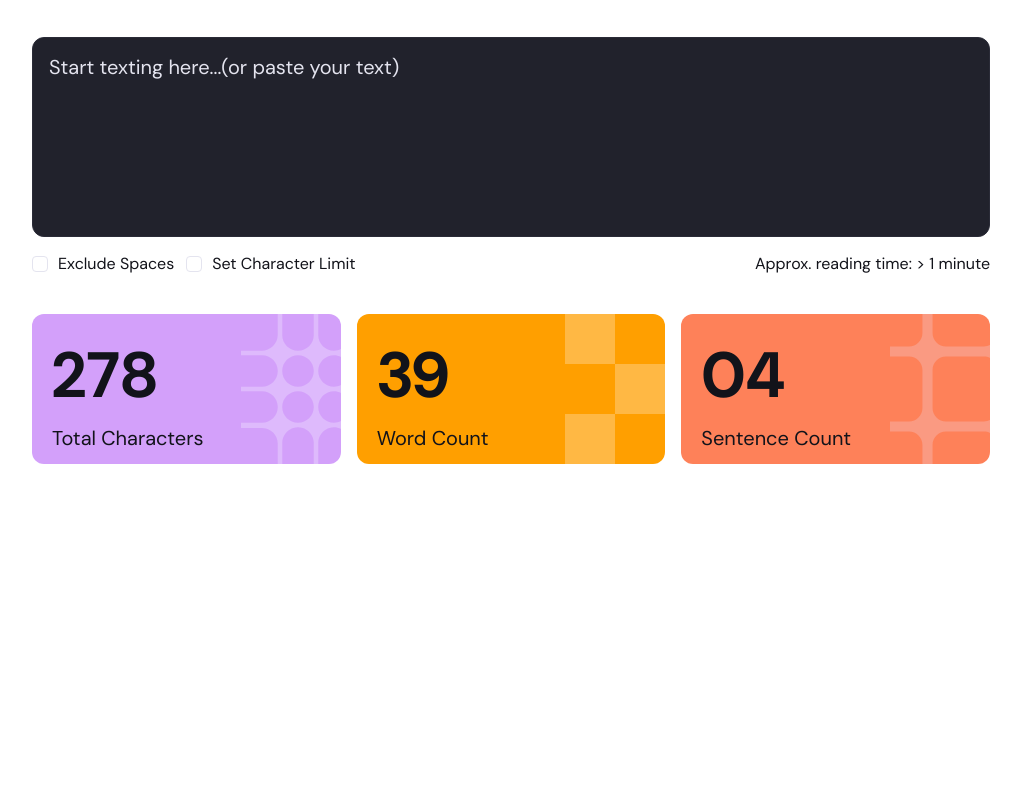
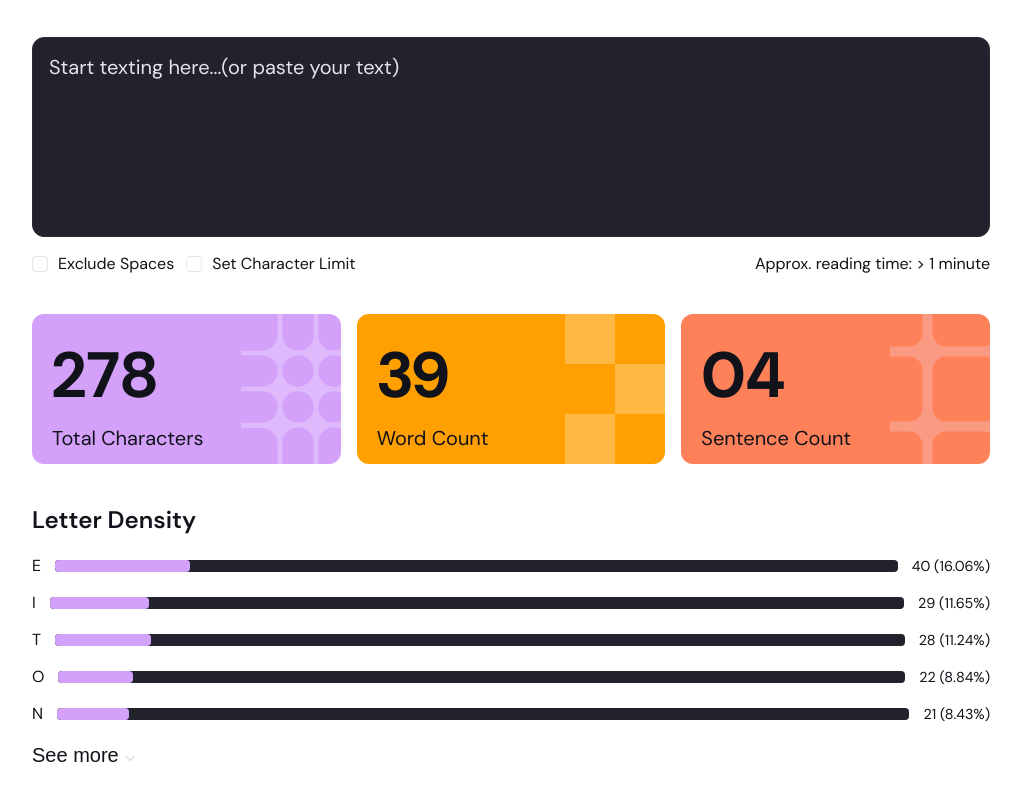
Before and after one commit to victorbruce/character-count, a plain HTML site: page index.html in a window 1280 px wide. Shown: the part 334-1134 px from the top of the page, without its empty margins (129-1150 px from the left). Before the commit the page ends 838 px from the top, so only its background shows below. Drawn offline with nearby package versions, Linux system fonts and the light colour scheme; files that its build step writes are made by us from their sources; files whose address does not match are found by name.

Commit message:
feat(infograph): implement info graphics section

```diff
--- a/index.html
+++ b/index.html
@@ -118,6 +118,66 @@
           />
         </div>
       </section>
+      <!-- info graphics -->
+      <section class="letter-density">
+        <h2 class="letter-density__title">Letter Density</h2>
+        <div class="letter-density__items">
+          <div class="letter-density__item">
+            <span class="letter-density__letter">E</span>
+            <div class="letter-density__bar">
+              <div class="letter-density__fill" style="width: 16.06%"></div>
+            </div>
+            <span class="letter-density__count">40 (16.06%)</span>
+          </div>
+
+          <div class="letter-density__item">
+            <span class="letter-density__letter">I</span>
+            <div class="letter-density__bar">
+              <div class="letter-density__fill" style="width: 11.65%"></div>
+            </div>
+            <span class="letter-density__count">29 (11.65%)</span>
+          </div>
+
+          <div class="letter-density__item">
+            <span class="letter-density__letter">T</span>
+            <div class="letter-density__bar">
+              <div class="letter-density__fill" style="width: 11.24%"></div>
+            </div>
+            <span class="letter-density__count">28 (11.24%)</span>
+          </div>
+
+          <div class="letter-density__item">
+            <span class="letter-density__letter">O</span>
+            <div class="letter-density__bar">
+              <div class="letter-density__fill" style="width: 8.84%"></div>
+            </div>
+            <span class="letter-density__count">22 (8.84%)</span>
+          </div>
+
+          <div class="letter-density__item">
+            <span class="letter-density__letter">N</span>
+            <div class="letter-density__bar">
+              <div class="letter-density__fill" style="width: 8.43%"></div>
+            </div>
+            <span class="letter-density__count">21 (8.43%)</span>
+          </div>
+        </div>
+        <button class="letter-density__more">
+          See more
+          <svg
+            width="12"
+            height="7"
+            viewBox="0 0 12 7"
+            fill="none"
+            xmlns="http://www.w3.org/2000/svg"
+          >
+            <path
+              d="M5.71875 6.375L1.09375 1.78125C0.9375 1.65625 0.9375 1.40625 1.09375 1.25L1.71875 0.65625C1.875 0.5 2.09375 0.5 2.25 0.65625L6 4.34375L9.71875 0.65625C9.875 0.5 10.125 0.5 10.25 0.65625L10.875 1.25C11.0312 1.40625 11.0312 1.65625 10.875 1.78125L6.25 6.375C6.09375 6.53125 5.875 6.53125 5.71875 6.375Z"
+              fill="#E4E4EF"
+            />
+          </svg>
+        </button>
+      </section>
     </main>
     <script src="./js/app.js"></script>
   </body>
--- /dev/null
+++ b/scss/components/infograph.scss
@@ -0,0 +1,55 @@
+.letter-density {
+  padding: 0px 16px;
+
+  &__title {
+    font-size: 24px;
+    font-weight: 600;
+    margin-bottom: 20px;
+  }
+
+  &__items {
+    display: flex;
+    flex-direction: column;
+    gap: 16px;
+  }
+
+  &__item {
+    display: flex;
+    align-items: center;
+    gap: 14px;
+  }
+
+  &__letter {
+    font-size: 16px;
+  }
+
+  &__bar {
+    flex: 1;
+    height: 12px;
+    background-color: var(--bar-bg);
+    border-radius: 4px;
+    position: relative;
+    overflow: hidden;
+  }
+
+  &__fill {
+    height: 100%;
+    background-color: var(--purple-light);
+    border-radius: 4px;
+  }
+
+  &__count {
+    font-size: 0.9rem;
+    color: var(--secondary-text);
+  }
+
+  &__more {
+    background: none;
+    border: none;
+    padding: 0;
+    margin: 20px 0 0 0;
+    cursor: pointer;
+    font-size: 20px;
+    color: var(--secondary-text);
+  }
+}
--- a/scss/style.scss
+++ b/scss/style.scss
@@ -2,6 +2,7 @@
 @import "./components/hero.scss";
 @import "./components/form.scss";
 @import "./components/card.scss";
+@import "./components/infograph.scss";
 
 /* Dark Theme */
 $dark-primary: #12131a;
@@ -43,6 +44,7 @@ $orange-600: #da3701;
   --orange-dark: #{$orange-600};
   --yellow: #{$yellow-500};
   --card-text: #{$dark-primary};
+  --bar-bg: #{$dark-primary-800};
 }
 
 [data-theme="dark"] {
@@ -84,7 +86,7 @@ body {
 
 .container {
   max-width: 990px;
-  margin: auto;
+  margin: 0 auto 64px auto;
 }
 
 .logo {
```
